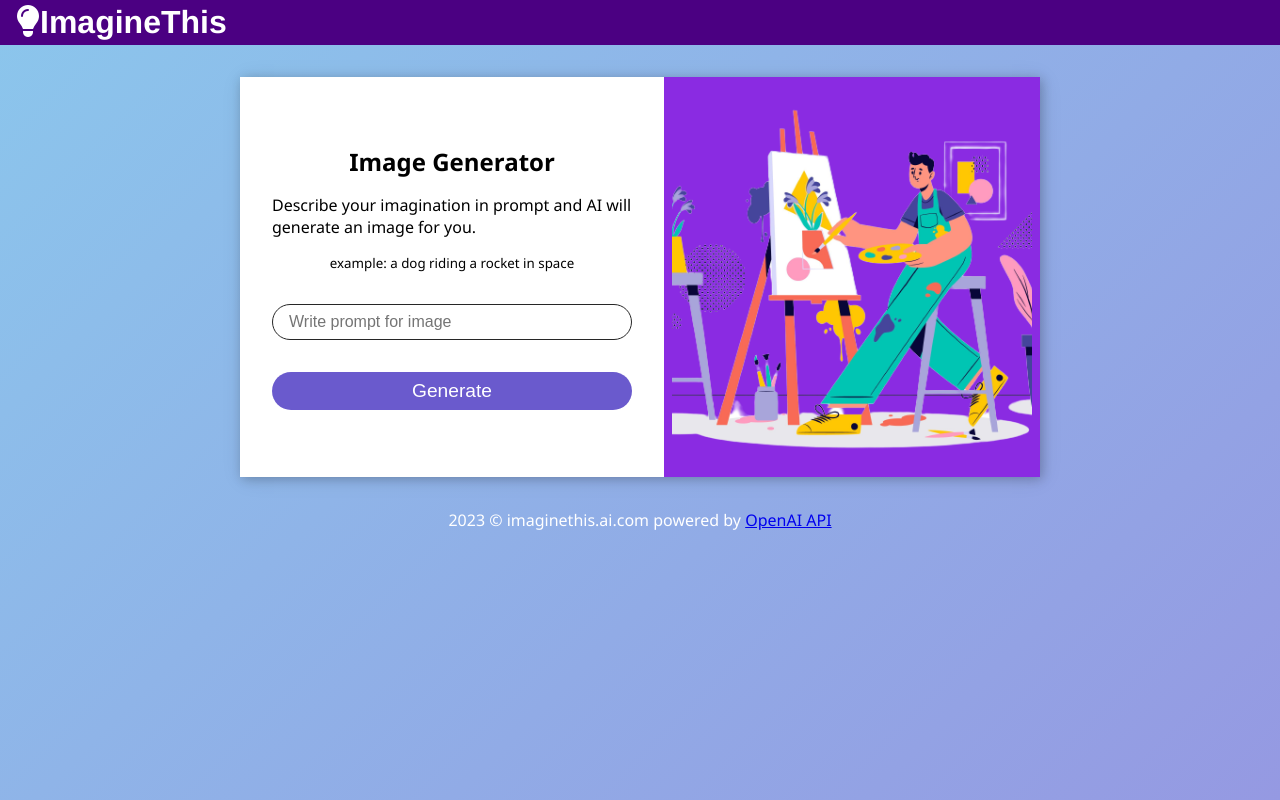
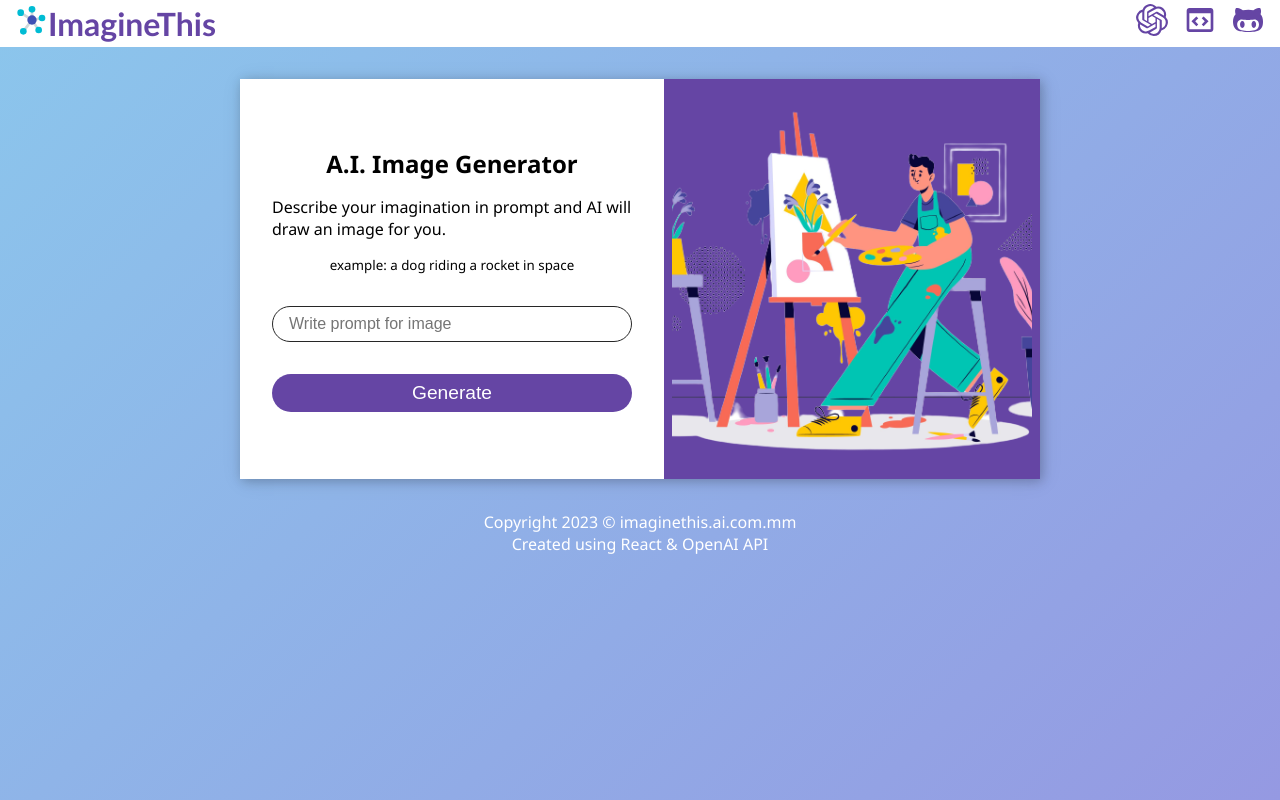
Before and after one commit to IndieCoderMM/imagine-this, a React (Create React App) app in the folder client/: page / in a window 1280 px wide. Built offline with nearby package versions, Linux system fonts and the light colour scheme.

Commit message:
Customize app design

```diff
--- a/client/package.json
+++ b/client/package.json
@@ -10,6 +10,7 @@
     "@testing-library/user-event": "^13.5.0",
     "react": "^18.2.0",
     "react-dom": "^18.2.0",
+    "react-icons": "^4.7.1",
     "react-scripts": "5.0.1",
     "web-vitals": "^2.1.4"
   },
--- a/client/public/index.html
+++ b/client/public/index.html
@@ -7,23 +7,12 @@
     <meta name="theme-color" content="#000000" />
     <meta
       name="description"
-      content="Web site created using create-react-app"
+      content="image generator website"
     />
-    <script src="https://kit.fontawesome.com/9d6e6aaa13.js" crossorigin="anonymous"></script>
-    <title>React App</title>
+    <title>ImagineThis AI</title>
   </head>
   <body>
     <noscript>You need to enable JavaScript to run this app.</noscript>
     <div id="root"></div>
-    <!--
-      This HTML file is a template.
-      If you open it directly in the browser, you will see an empty page.
-
-      You can add webfonts, meta tags, or analytics to this file.
-      The build step will place the bundled scripts into the <body> tag.
-
-      To begin the development, run `npm start` or `yarn start`.
-      To create a production bundle, use `npm run build` or `yarn build`.
-    -->
   </body>
 </html>
--- a/client/src/App.js
+++ b/client/src/App.js
@@ -36,17 +36,15 @@ function App() {
   };
 
   return (
-    <div className='app'>
+    <div className="app">
       <PageHeader />
-      <div className='container'>
+      <div className="container">
         <PromptForm requestImage={requestImage} />
         <ImageFrame imgUrl={imgUrl} status={status} />
       </div>
       <footer>
-        <p>
-          2023 &copy; imaginethis.ai.com powered by{' '}
-          <a href='https://beta.openai.com/docs/guides/images'>OpenAI API</a>
-        </p>
+        <p>Copyright 2023 &copy; imaginethis.ai.com.mm</p>
+        <p>Created using React & OpenAI API</p>
       </footer>
     </div>
   );
--- a/client/src/components/ImageFrame.js
+++ b/client/src/components/ImageFrame.js
@@ -4,24 +4,24 @@ import PainterImg from '../painterImage.png';
 
 function ImageFrame({ imgUrl, status }) {
   return (
-    <div className='imageFrame'>
-      {status === 'loading' && <Spinner />}
-      {status === 'error' && (
-        <div className='error-box'>
+    <div className="imageFrame">
+      {status === 'loading' ? <Spinner /> : null}
+      {status === 'error' ? (
+        <div className="error-box">
           <h2>🙁ops!</h2>
           <p>Image could not be generated!</p>
         </div>
-      )}
-      {status === 'ready' && (
-        <img src={imgUrl} alt='generated from prompt' className='picture' />
-      )}
-      {status === 'initial' && (
+      ) : null}
+      {status === 'ready' ? (
+        <img src={imgUrl} alt="generated from prompt" className="picture" />
+      ) : null}
+      {status === 'initial' ? (
         <img
-          className='picture'
+          className="picture"
           src={PainterImg}
-          alt='design by pikisuperstar on Freepik'
+          alt="design by pikisuperstar on Freepik"
         />
-      )}
+      ) : null}
     </div>
   );
 }
--- a/client/src/components/PageHeader.js
+++ b/client/src/components/PageHeader.js
@@ -1,11 +1,48 @@
 import React from 'react';
+import { FcMindMap } from 'react-icons/fc';
+import { SiOpenai } from 'react-icons/si';
+import { FaGithubAlt } from 'react-icons/fa';
+import { BiCodeBlock } from 'react-icons/bi';
 
 export default function PageHeader() {
   return (
-    <div className='header'>
+    <div className="header">
       <h1>
-        <i className='fa-solid fa-lightbulb'></i>ImagineThis
+        <FcMindMap />
+        <span>ImagineThis</span>
       </h1>
+      <ul className="nav">
+        <li>
+          <a
+            href="https://beta.openai.com/docs/guides/images"
+            title="OpenAIDocs"
+            target={'_blank'}
+            rel="noreferrer"
+          >
+            <SiOpenai />
+          </a>
+        </li>
+        <li>
+          <a
+            href="https://github.com/IndieCoderMM/imagine-this"
+            title="Source code"
+            target={'_blank'}
+            rel="noreferrer"
+          >
+            <BiCodeBlock />
+          </a>
+        </li>
+        <li>
+          <a
+            href="https://github.com/IndieCoderMM"
+            title="IndieCoderMM"
+            target={'_blank'}
+            rel="noreferrer"
+          >
+            <FaGithubAlt />
+          </a>
+        </li>
+      </ul>
     </div>
   );
 }
--- a/client/src/components/PromptForm.js
+++ b/client/src/components/PromptForm.js
@@ -10,22 +10,20 @@ export default function PromptForm({ requestImage }) {
   };
 
   return (
-    <form className='promptForm'>
-      <h2>Image Generator</h2>
+    <form className="promptForm">
+      <h2>A.I. Image Generator</h2>
       <p>
-        Describe your imagination in prompt and AI will generate an image for
-        you.
+        Describe your imagination in prompt and AI will draw an image for you.
       </p>
       <small>example: a dog riding a rocket in space</small>
       <input
         ref={promptRef}
-        className='promptInput'
-        type='text'
-        placeholder='Write prompt for image'
+        className="promptInput"
+        type="text"
+        placeholder="Write prompt for image"
         maxLength={100}
-        required
       />
-      <button className='generateBtn' type='submit' onClick={submitForm}>
+      <button className="generateBtn" type="submit" onClick={submitForm}>
         Generate
       </button>
     </form>
--- a/client/src/index.css
+++ b/client/src/index.css
@@ -11,6 +11,13 @@ body {
   min-height: 100vh;
 }
 
+:root {
+  --purple: #a862ea;
+  --dark-purple: #6545a4;
+  --blue: #233bed;
+  --lime: #83ef8b;
+}
+
 .app {
   display: flex;
   flex-direction: column;
@@ -19,12 +26,35 @@ body {
 }
 
 .header {
-  background-color: indigo;
-  color: white;
+  background-color: #fff;
+  color: var(--blue);
   padding: 0.25rem 1rem;
   width: 100%;
-  font-family: 'Franklin Gothic Medium', 'Arial Narrow', Arial, sans-serif;
+  font-family: 'Trebuchet MS', 'Lucida Sans Unicode', 'Lucida Grande',
+    'Lucida Sans', Arial, sans-serif;
   margin-bottom: 2rem;
+  display: flex;
+  justify-content: space-between;
+  align-items: center;
+  color: var(--dark-purple);
+}
+
+.nav {
+  list-style: none;
+  display: flex;
+  align-items: center;
+  justify-content: center;
+  gap: 1rem;
+  font-size: 2em;
+}
+
+.nav a {
+  color: var(--dark-purple);
+  transition: all 0.3s;
+}
+
+.nav a:hover {
+  color: var(--purple);
 }
 
 .container {
@@ -62,7 +92,7 @@ body {
 }
 
 .generateBtn {
-  background-color: slateblue;
+  background-color: var(--dark-purple);
   width: 100%;
   border: none;
   border-radius: 25rem;
@@ -73,7 +103,7 @@ body {
 }
 
 .generateBtn:hover {
-  background-color: mediumslateblue;
+  background-color: var(--purple);
   box-shadow: 3px 5px 10px rgba(204, 204, 204, 0.517);
   transform: translateY(-2px);
 }
@@ -81,7 +111,7 @@ body {
 .imageFrame {
   flex: 1;
   padding: 0.5rem;
-  background-color: blueviolet;
+  background-color: var(--dark-purple);
   color: white;
   display: flex;
   flex-direction: column;
@@ -153,7 +183,12 @@ footer {
   }
 
   .header {
-    text-align: center;
+    margin-bottom: 0.5rem;
+    border-bottom: solid 1px #ccc;
+  }
+
+  .nav {
+    font-size: 1.5em;
   }
 
   .container {
@@ -163,6 +198,7 @@ footer {
     width: 100%;
     max-height: none;
     box-shadow: none;
+    text-align: center;
   }
 
   .promptForm,
```
Also changed, not shown: 1 other file (tests, documents, lock files or other folders).
